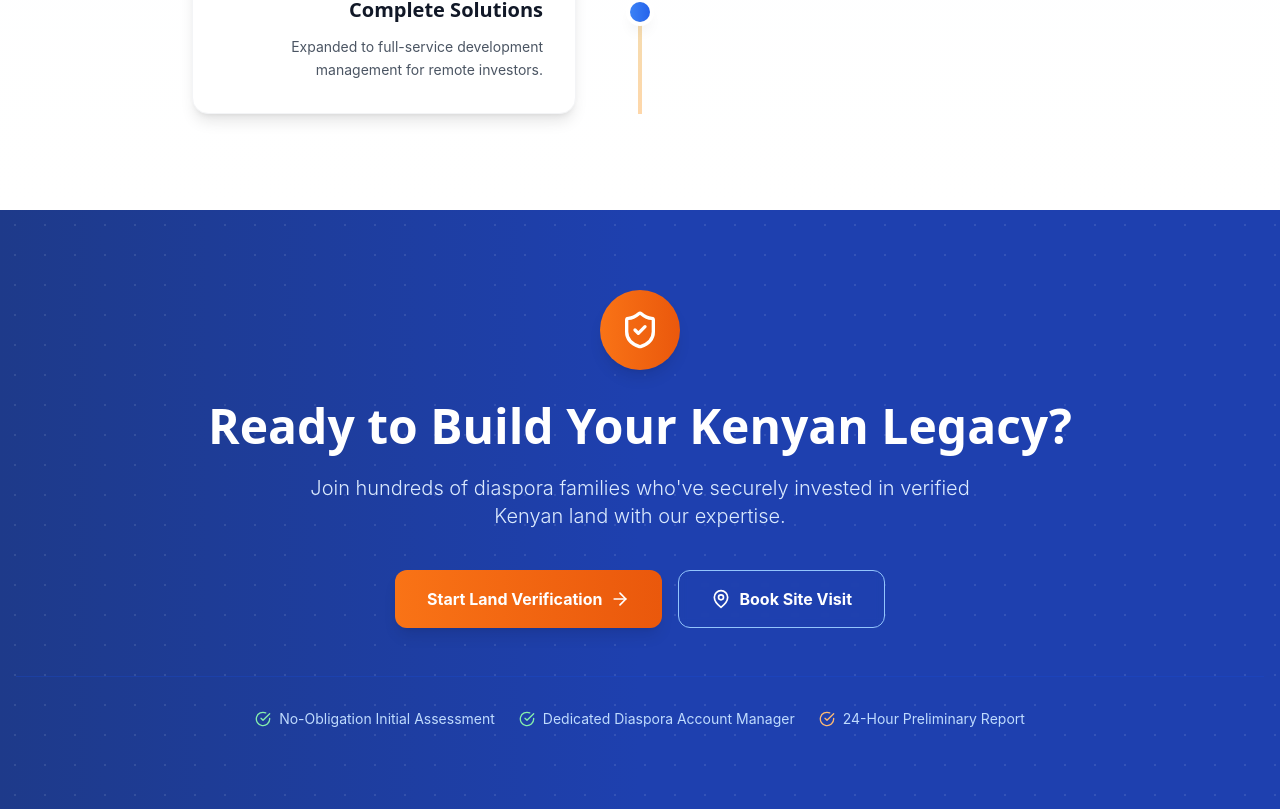
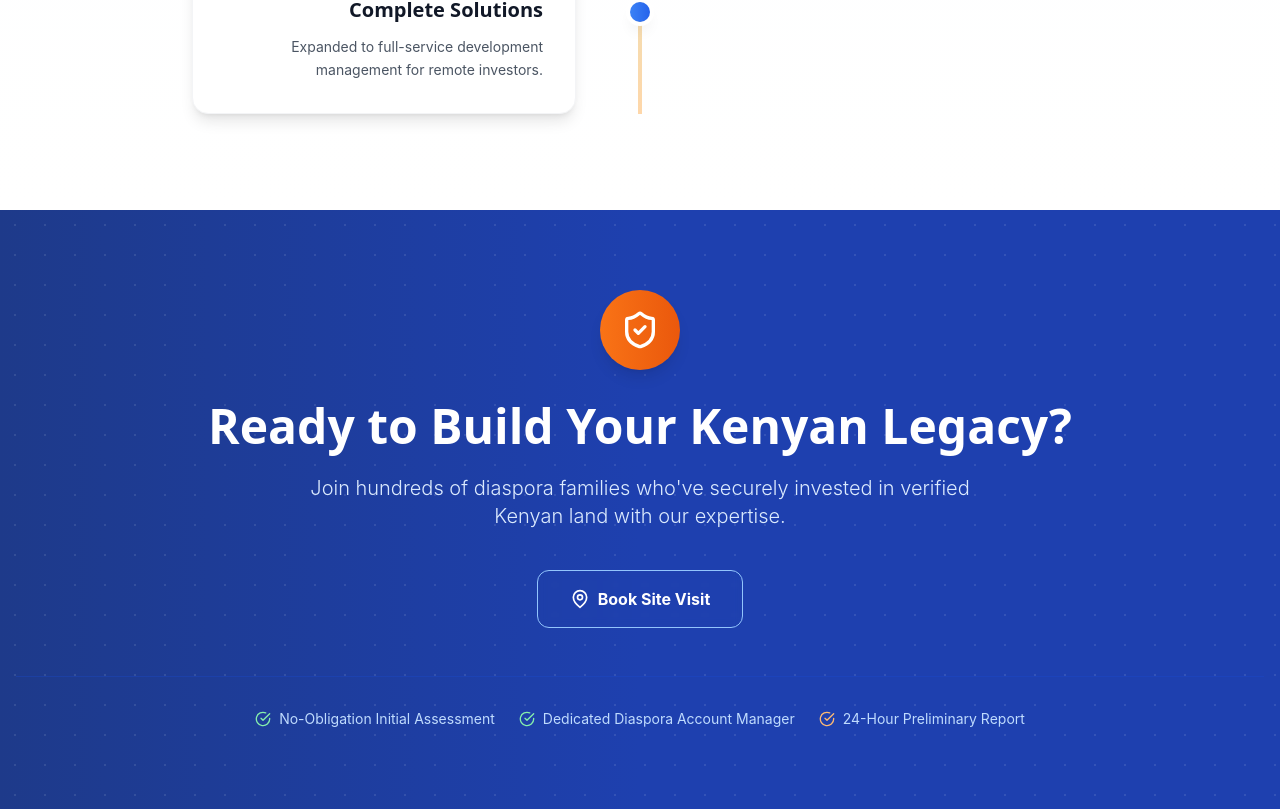
Before and after one commit to 101feliki/real-estate-pro, a React (Vite) app: page /about in a window 1280 px wide. Shown: the part 4472-5281 px from the top of the page. Built offline with nearby package versions, Linux system fonts and the light colour scheme.

Commit message:
not found pages removal

```diff
--- a/src/pages/AboutPage.tsx
+++ b/src/pages/AboutPage.tsx
@@ -416,13 +416,7 @@ const AboutPage = () => {
           </p>
 
           <div className="flex flex-col sm:flex-row gap-4 justify-center">
-            <a
-              href="/land-verification"
-              className="px-8 py-4 bg-gradient-to-r from-orange-500 to-orange-600 hover:from-orange-600 hover:to-orange-700 text-white font-bold rounded-xl shadow-lg transition-all transform hover:-translate-y-1 hover:shadow-xl flex items-center justify-center group"
-            >
-              Start Land Verification
-              <ArrowRight className="ml-2 w-5 h-5 group-hover:translate-x-1 transition-transform" />
-            </a>
+
             <a
               href="/contact"
               className="px-8 py-4 bg-transparent border border-blue-300 text-white hover:bg-blue-800/30 font-bold rounded-xl transition-all flex items-center justify-center group backdrop-blur-sm"
--- a/src/pages/ListingsPage.tsx
+++ b/src/pages/ListingsPage.tsx
@@ -461,16 +461,7 @@ const ListingsPage = () => {
                         View Details
                         <ArrowRight className="w-4 h-4 ml-2 group-hover/btn:translate-x-1 transition-transform" />
                       </a>
-                      <a
-                        href="/diaspora-consultation"
-                        className={`px-4 py-2.5 rounded-xl font-semibold text-sm transition-all ${
-                          land.diasporaSpecial
-                            ? 'bg-gradient-to-r from-orange-50 to-orange-100 text-orange-700 hover:from-orange-100 hover:to-orange-200 border border-orange-200 hover:border-orange-300'
-                            : 'bg-gray-100 text-gray-700 hover:bg-gray-200 border border-gray-200'
-                        }`}
-                      >
-                        Diaspora Inquiry
-                      </a>
+
                     </div>
                   </div>
                 </div>
--- a/src/pages/ServicesPage.tsx
+++ b/src/pages/ServicesPage.tsx
@@ -405,7 +405,7 @@ const ServicesPage = () => {
 
                 <div className="space-y-4">
                   <a
-                    href="/diaspora-consultation"
+                    href="/contact"
                     className="block w-full py-4 bg-gradient-to-r from-orange-500 to-orange-600 hover:from-orange-600 hover:to-orange-700 text-white font-bold text-center rounded-xl shadow-lg hover:shadow-xl transition-all duration-300 text-lg group"
                   >
                     <span className="flex items-center justify-center">
```
